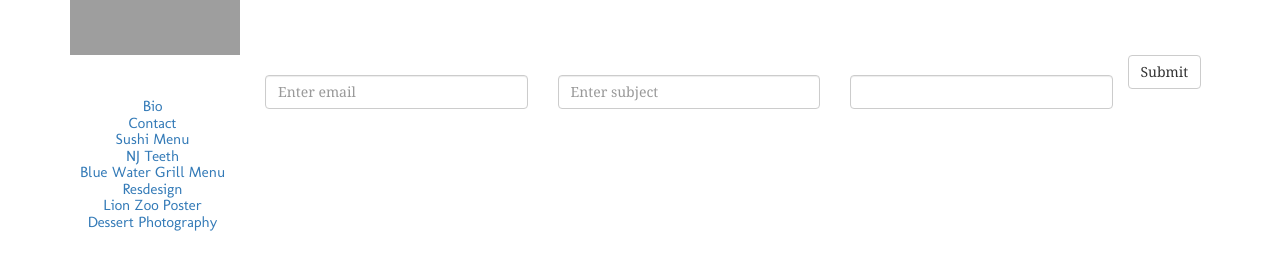
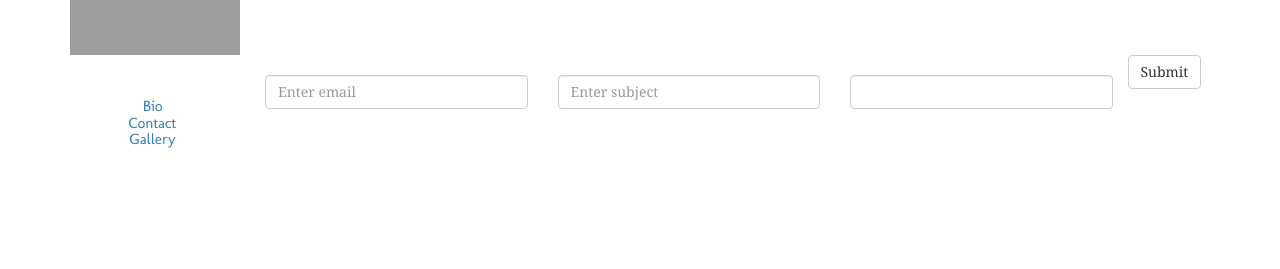
Before and after one commit to alfordj2/portfolio, a plain HTML site: page contact.html in a window 1280 px wide. Shown: the part 129-398 px from the top of the page. Drawn offline with nearby package versions, Linux system fonts and the light colour scheme; grey boxes are pictures that could not be loaded; a web font is replaced by a local one.

Commit message:
Update contact.html

```diff
--- a/contact.html
+++ b/contact.html
@@ -86,11 +86,7 @@ display:inline;
      <br><br><br>
           <center><h1><a href="bio.html" title="bio">Bio</a></h1></center>
          <center><h1><a href="contact.html" title="contact">Contact</a></h1></center>
-         <center><h1><a href="SushiMenu.html" title="sushimenu">Sushi Menu</a></h1></center>
-         <center><h1><a href="njteeth.html" title="NJteeth">NJ Teeth</a></h1></center>
-         <center><h1><a href="bwgmenu.html" title="BlueWaterGrillmenu">Blue Water Grill Menu Resdesign</a></h1></center>
-         <center><h1><a href="lionposter.html" title="lionzooposter">Lion Zoo Poster</a></h1></center>
-         <center><h1><a href="desphotos.html" title="dessertphotography">Dessert Photography</a></h1></center>
+         <center><h1><a href="index.html" title="index">Gallery</a></h1></center>
 
   </nav>
 
```
